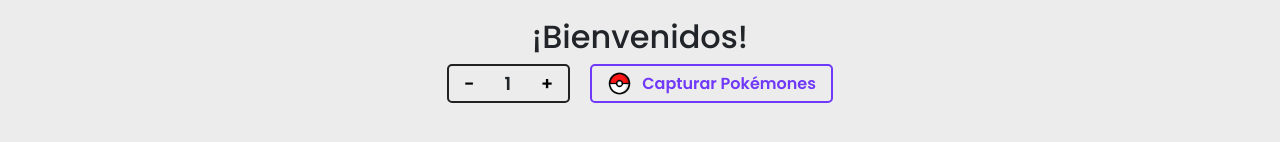
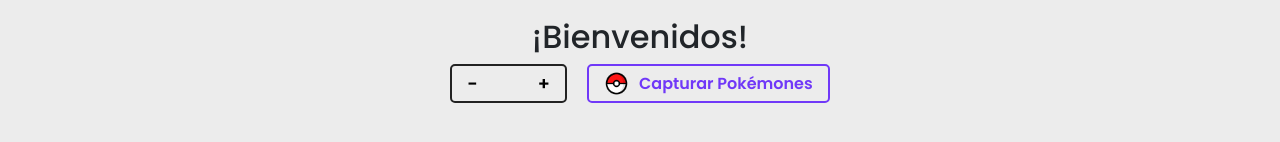
Before and after one commit to Orbitadoo/pokestore, a React (Create React App) app: page / in a window 1280 px wide. Shown: the part 176-318 px from the top of the page. Built offline with nearby package versions, Linux system fonts and the light colour scheme.

Commit message:
testing-custom-hook

```diff
--- a/src/components/ItemCount/ItemCount.jsx
+++ b/src/components/ItemCount/ItemCount.jsx
@@ -2,27 +2,21 @@
 import '../../scss/_ItemCount.scss'
 import 'bootstrap/dist/css/bootstrap.min.css'
 import pokeball from "./assets/pokeball.png"
-import { useState } from 'react';
-const ItemCount = ( {stock, initial, onAdd} ) => {
-    const [counter, setCounter] = useState(initial);
+import { useCount } from '../../hooks/useCount.js';
+const ItemCount = ( {initial, min, max} ) => {
 
-    const decr = () => {
-        counter > 1 && setCounter(counter - 1);
-    }
+    const {count, incr, decr} = useCount(1, 1, 10);
 
-    const incr = () => {
-        stock > counter && setCounter(counter + 1);
-    }
     return (
         <div>
             <div className='handleCart'>
                 <div className="btnCounter">
-                    <button className='btnStock' onClick={decr}>-</button>
-                    <p>{counter}</p>
-                    <button className='btnStock' onClick={incr}>+</button>
+                    <button className='btnStock' onClick={() => decr()}>-</button>
+                    <p>{count}</p>
+                    <button className='btnStock' onClick={() => incr()}>+</button>
                 </div>
                 <div className="btnAddCart">
-                    <button className="handleAdd" onClick={() => onAdd(counter)} disabled={!stock}>
+                    <button className="handleAdd" onClick={() => console.log("Agregaste " + count + " Pokemon(es) al Carrito")}>
                         {/* AÑADIR PLURAL SI ES QUE UN USUARIO AGREGA MÁS DE 1 POKEMON */}
                         <img src={pokeball} alt=""/>
                         <p>Capturar Pokémones</p>
--- a/src/components/ItemListContainer/ItemListContainer.jsx
+++ b/src/components/ItemListContainer/ItemListContainer.jsx
@@ -4,7 +4,7 @@
     return (
         <div className='itemListContainer'>
             <h1> {greeting} </h1>
-            <ItemCount stock={10} initial={1} onAdd={(counter) => console.log("Agregaste " + counter + " Pokemon(es) al Carrito")}></ItemCount>
+            <ItemCount initial={1} min={1} max={10}></ItemCount>
         </div>
     )
 }
--- /dev/null
+++ b/src/hooks/useCount.js
@@ -0,0 +1,11 @@
+import { useState } from 'react'
+export const useCount = ( {initial, min, max} ) => {
+
+    const [count, setCount] = useState(initial);
+
+    const incr = () => count < max && setCount(count + 1);
+
+    const decr = () => count > min && setCount(count - 1);
+
+    return {count, incr, decr}
+}
```
